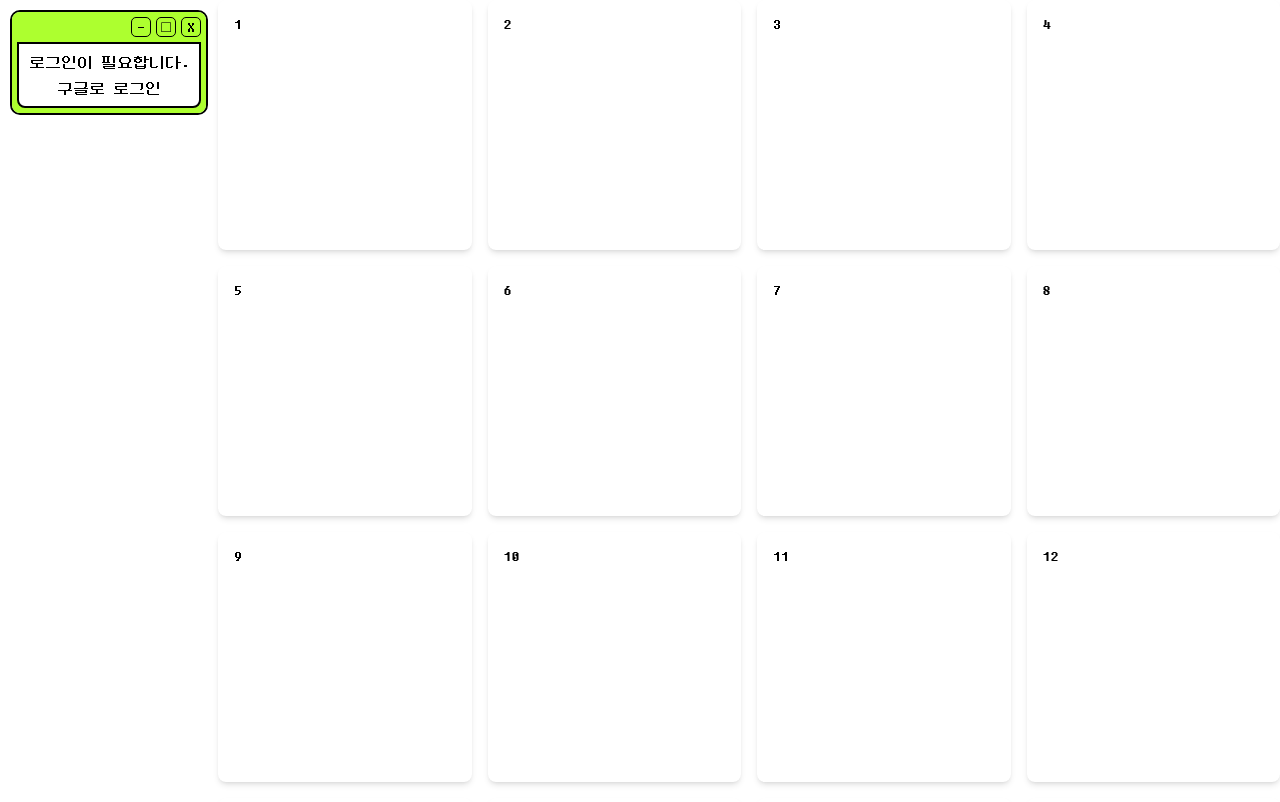
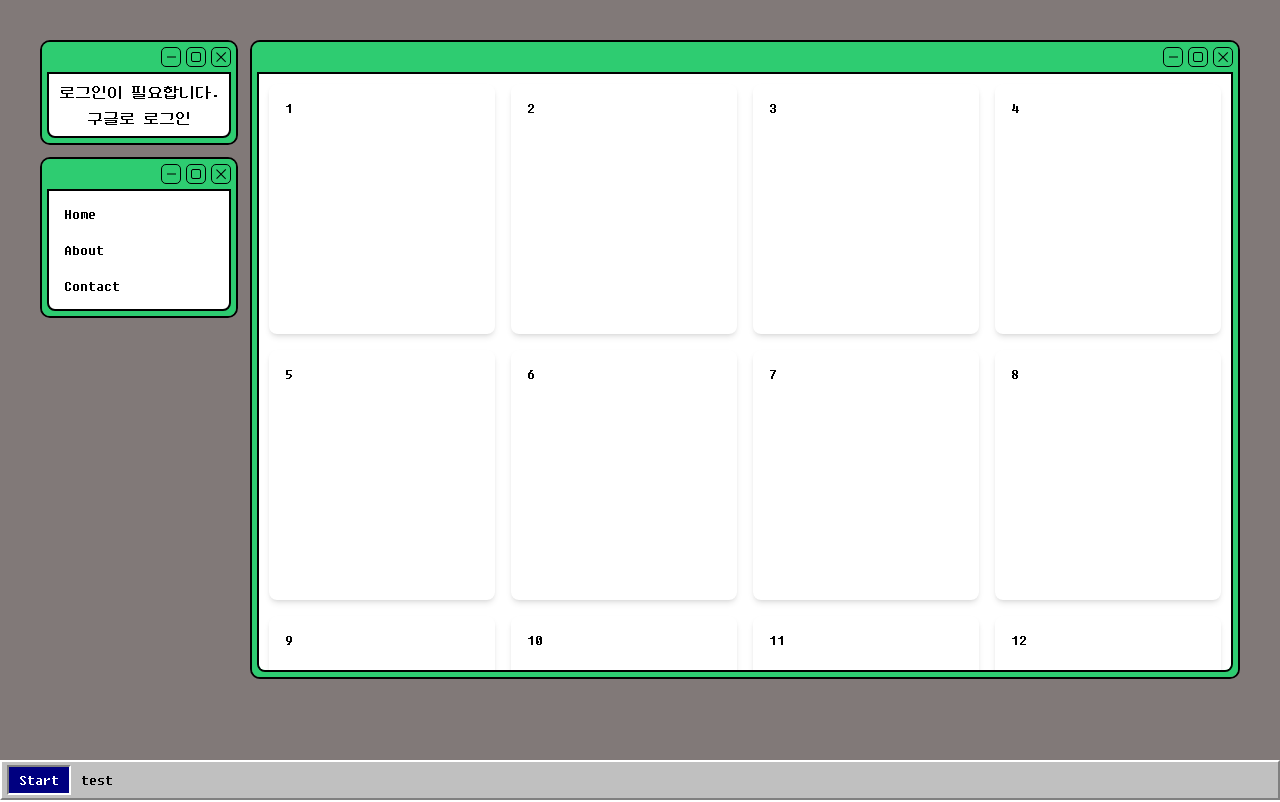
Before and after one commit to bogbu/bogbu-blog, a SvelteKit app: page / in a window 1280 px wide. Shown: the top 802 px of the page. Built offline with nearby package versions, Linux system fonts and the light colour scheme; no server answers; the database is empty.

Commit message:
edit main layout

```diff
--- /dev/null
+++ b/src/lib/color/color.scss
@@ -0,0 +1,4 @@
+$primary-color: #3498db;
+$secondary-color: #2ecc71;
+$background-color: #ecf0f1;
+$text-color: #2c3e50;
--- a/src/routes/+layout.svelte
+++ b/src/routes/+layout.svelte
@@ -4,23 +4,44 @@
     import '../lib/font/font.css';
     import {onMount} from "svelte";
     import {getUser} from "$lib/auth";
-	import DragStart from "$lib/utils/draggable/DragStart.svelte";
+    import TaskBar from "./_component/TaskBar.svelte";
+
     onMount(() => {
         getUser();
     })
 </script>
 
-<div class="app flex-col md:flex-row flex">
-	<Header />
+<div class="app flex-col md:flex-row flex gap-3 relative p-3 md:p-10">
+    <Header/>
     <main>
-		<slot />
+        <slot/>
     </main>
+    <TaskBar/>
 </div>
 
 <style lang="scss">
+  @import '../lib/color/color.scss';
+
   .app {
+    background: #817978;
+    height: 100vh;
+    overflow: hidden;
+
     main {
       flex: 1;
+		padding-bottom: 40px;
     }
   }
+
+  /* Custom scrollbar styles for Firefox */
+  * {
+    scrollbar-width: thin;
+    scrollbar-color: $secondary-color $secondary-color;
+    scrollbar-arrow-color: $secondary-color;
+    transition: 0.2s;
+  }
+
+  *:hover {
+    scrollbar-color: #fff $secondary-color;
+  }
 </style>
--- a/src/routes/+page.svelte
+++ b/src/routes/+page.svelte
@@ -30,6 +30,7 @@
 </svelte:head>
 
 <section class="flex">
+    <WindowFrame>
         <article class="grid grid-cols-1 md:grid-cols-2 lg:grid-cols-4 gap-4 w-full">
             {#each mockList as item, i}
                 <div draggable="true" role="listitem" class="bg-white shadow-md p-4 min-h-[250px] rounded-lg"
@@ -41,6 +42,7 @@
                 </div>
             {/each}
         </article>
+    </WindowFrame>
 </section>
 
 <style lang="scss">
--- /dev/null
+++ b/src/routes/_component/GNB.svelte
@@ -0,0 +1,52 @@
+<script lang="ts">
+    import WindowFrame from "./WindowFrame.svelte";
+
+    interface Menu {
+        name: string;
+        url: string;
+    }
+    const menuList : Menu[] = [
+        {
+            name: "Home",
+            url: "/"
+        },
+        {
+            name: "About",
+            url: "/about"
+        },
+        {
+            name: "Contact",
+            url: "/contact"
+        }
+    ];
+</script>
+
+<WindowFrame>
+    <ul>
+        {#each menuList as menu}
+            <li>
+                <a href={menu.url}>{menu.name}</a>
+            </li>
+        {/each}
+    </ul>
+</WindowFrame>
+
+<style lang="scss">
+    ul {
+        display: flex;
+        flex-direction: column;
+        gap: 10px;
+        li {
+            list-style: none;
+          transition: 0.2s;
+          border-radius: 3px;
+          a {
+            display: block;
+            padding: 5px;
+          }
+          &:hover {
+            background: #f0f0f0;
+          }
+        }
+    }
+</style>
--- a/src/routes/_component/Header.svelte
+++ b/src/routes/_component/Header.svelte
@@ -1,10 +1,12 @@
 <script lang="ts">
 
 import UserProfile from "./UserProfile.svelte";
+import GNB from "./GNB.svelte";
 </script>
 
-<header>
+<header class="flex flex-col gap-3">
     <UserProfile/>
+    <GNB/>
 </header>
 
 <style lang="scss">
--- /dev/null
+++ b/src/routes/_component/TaskBar.svelte
@@ -0,0 +1,55 @@
+<script lang="ts">
+    // Add any necessary imports or logic here
+</script>
+
+<div class="taskbar">
+    <div class="start-button">Start</div>
+    <div class="task-items">
+        <button>test</button>
+        <!-- Task items will go here -->
+    </div>
+    <div class="system-tray">
+        <!-- System tray icons will go here -->
+    </div>
+</div>
+
+<style lang="scss">
+    .taskbar {
+        width: 100%;
+        position: absolute;
+        bottom: 0;
+        left: 0;
+        display: flex;
+        align-items: center;
+        justify-content: space-between;
+        background-color: #c0c0c0;
+        border-top: 2px solid #fff;
+        border-left: 2px solid #fff;
+        border-right: 2px solid #808080;
+        border-bottom: 2px solid #808080;
+        height: 40px;
+        padding: 0 5px;
+        font-family: 'dungGeunMo', serif;
+        .start-button {
+            background-color: #000080;
+            color: #fff;
+            padding: 5px 10px;
+            border: 2px solid #fff;
+            border-top: 2px solid #808080;
+            border-left: 2px solid #808080;
+            cursor: pointer;
+        }
+        .task-items {
+            flex-grow: 1;
+            display: flex;
+            align-items: center;
+            padding: 0 10px;
+        }
+
+        .system-tray {
+            display: flex;
+            align-items: center;
+        }
+    }
+
+</style>
--- a/src/routes/_component/WindowFrame.svelte
+++ b/src/routes/_component/WindowFrame.svelte
@@ -16,28 +16,30 @@
 <section class={`window--frame ${header_option} ${className}`}>
     <div class="window--frame__header">
         <div class="window--frame__header__button">
-            <button on:click={onHandleMinimization}>-</button>
-            <button on:click={onHandleMaximize}>□</button>
-            <button on:click={onHandleClosed}>X</button>
+            <button on:click={onHandleMinimization} class="minus-box"></button>
+            <button on:click={onHandleMaximize} class="square-box"></button>
+            <button on:click={onHandleClosed} class="cross-box"></button>
         </div>
-        <div class={`window--frame__content ${content_option}`}>
+        <div class={`window--frame__content max-h-[300px] md:max-h-[600px] ${content_option}`}>
             <slot/>
         </div>
     </div>
 </section>
 
 <style lang="scss">
+  @import '../../lib/color/color.scss';
   .window--frame {
     border: 2px solid #000;
     border-radius: 10px;
     overflow: hidden;
-    margin: 10px;
+    //margin: 10px;
+    width: 100%;
 
     .window--frame__header {
       display: flex;
       flex-direction: column;
       justify-content: flex-end;
-      background: greenyellow;
+      background: $secondary-color;
       padding: 5px;
       box-sizing: border-box;
 
@@ -47,15 +49,80 @@
         justify-content: flex-end;
         gap: 5px;
       }
+      .minus-box {
+        position: relative;
+        width: 20px;
+        height: 20px;
+        border: 1px solid #000;
+        background: transparent;
+        cursor: pointer;
+        border-radius: 5px;
+
+        &::before {
+          content: '';
+          position: absolute;
+          top: 50%;
+          left: 25%;
+          width: 50%;
+          height: 1px;
+          background-color: #000;
+          transform: translateY(-50%);
+        }
+      }
+      .square-box {
+        position: relative;
+        background: transparent;
+
+        &::before {
+          content: '';
+          position: absolute;
+          top: 50%;
+          left: 50%;
+          width: 10px;
+          height: 10px;
+          border-radius: 2px;
+          border: 1px solid #000;
+          //background-color: #000;
+          transform: translate(-50%, -50%);
+        }
+      }
+      .cross-box {
+        position: relative;
+        width: 20px;
+        height: 20px;
+        border: 1px solid #000;
+        background: transparent;
+        cursor: pointer;
+        border-radius: 5px;
+
+        &::before,
+        &::after {
+          content: '';
+          position: absolute;
+          top: 50%;
+          left: 50%;
+          width: 70%;
+          height: 0.8px;
+          background-color: #000;
+        }
+
+        &::before {
+          transform: translate(-50%, -50%) rotate(45deg);
+        }
+
+        &::after {
+          transform: translate(-50%, -50%) rotate(-45deg);
+        }
+      }
     }
 
     .window--frame__content {
-      max-height: 600px;
       background: #fff;
       border: 2px solid #000;
       border-bottom-left-radius: 8px;
       border-bottom-right-radius: 8px;
-      overflow: hidden;
+      overflow-y: auto;
+      overflow-x: hidden;
       padding: 10px;
       transition: 0.2s;
       &.none {
--- a/src/routes/styles.css
+++ b/src/routes/styles.css
@@ -30,6 +30,8 @@ footer, header, hgroup, menu, nav, section {
 body {
     line-height: 1;
     font-family: 'dungGeunMo', serif;
+    width:100%;
+    height: 100%;
 }
 ol, ul {
     list-style: none;
```
Also changed, not shown: src/lib/mock/mockList.ts (line endings or trailing spaces). Lines whose indentation alone changed are shown as unchanged.
